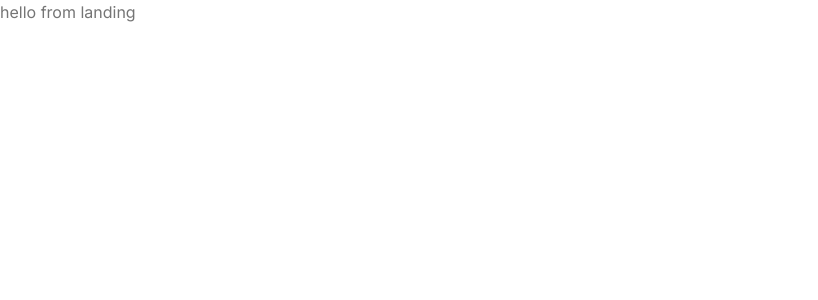
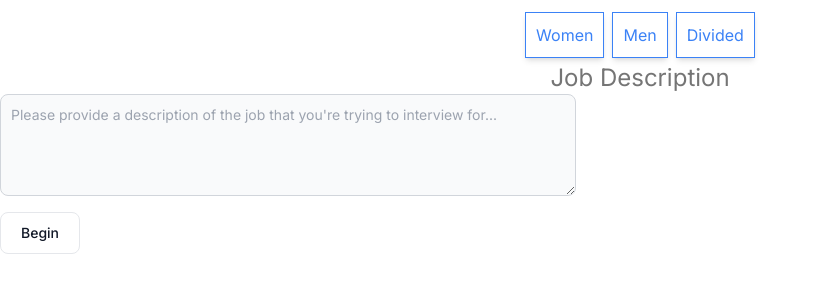
Before and after one commit to CaesarSaleh/GetHired.ai, a Next.js app in the folder frontend/: page /landing in a window 1280 px wide. Shown: the top 300 px of the page, without its empty margins (0-818 px from the left). Built offline with nearby package versions, Linux system fonts and the light colour scheme.

Commit message:
created diff pages

```diff
--- a/frontend/app/landing/page.js
+++ b/frontend/app/landing/page.js
@@ -1,15 +1,34 @@
-'use client'
-import { useRouter } from 'next/navigation'
-import React, {useEffect, useState} from 'react'
-// import { useAuth } from './context/AuthContext'
-
+"use client"
+import { useRouter } from 'next/navigation';
+import React, { useEffect, useState } from 'react';
 
 const Landing = () => {
+  return (
+    <div className="mydict">
+      <div className="flex flex-wrap mt-2 justify-center">
+        <label className="relative m-1">
+          <input type="radio" name="radio" defaultChecked className="hidden" />
+          <span className="block bg-white border border-blue-500 shadow-md transition duration-500 ease-in-out p-2.5 text-blue-500 focus:outline-none focus:border-blue-500 focus:ring focus:ring-blue-200 dark:bg-gray-700 dark:border-gray-600 dark:text-white dark:focus:ring-blue-500 dark:focus:border-blue-500">Women</span>
+        </label>
+        <label className="relative m-1">
+          <input type="radio" name="radio" className="hidden" />
+          <span className="block bg-white border border-blue-500 shadow-md transition duration-500 ease-in-out p-2.5 text-blue-500 focus:outline-none focus:border-blue-500 focus:ring focus:ring-blue-200 dark:bg-gray-700 dark:border-gray-600 dark:text-white dark:focus:ring-blue-500 dark:focus:border-blue-500">Men</span>
+        </label>
+        <label className="relative m-1">
+          <input type="radio" name="radio" className="hidden" />
+          <span className="block bg-white border border-blue-500 shadow-md transition duration-500 ease-in-out p-2.5 text-blue-500 focus:outline-none focus:border-blue-500 focus:ring focus:ring-blue-200 dark:bg-gray-700 dark:border-gray-600 dark:text-white dark:focus:ring-blue-500 dark:focus:border-blue-500">Divided</span>
+        </label>
+      </div>
+      <div className="mb-4">
+        <h3 htmlFor="message" className="text-center text-2xl">Job Description</h3>
+        <textarea id="message" rows="4" className="block p-2.5 w-[36rem] text-sm text-gray-900 bg-gray-50 rounded-lg border border-gray-300 focus:ring-blue-500 focus:border-blue-500 dark:bg-gray-700 dark:border-gray-600 dark:placeholder-gray-400 dark:text-white dark:focus:ring-blue-500 dark:focus:border-blue-500" placeholder="Please provide a description of the job that you're trying to interview for..."></textarea>
+      </div>
 
-  return (
-<div>
-<p>hello from landing</p>
-</div>  );
-}
+      <div>
+        <button className="py-2.5 px-5 text-sm font-medium text-gray-900 focus:outline-none bg-white rounded-lg border border-gray-200 hover:bg-gray-100 hover:text-blue-700 focus:z-10 focus:ring-4 focus:ring-gray-200 dark:focus:ring-gray-700 dark:bg-gray-800 dark:text-gray-400 dark:border-gray-600 dark:hover:text-white dark:hover:bg-gray-700">Begin</button>
+      </div>
+    </div>
+  );
+};
 
-export default Landing
+export default Landing;
--- a/frontend/app/login.js
+++ b/frontend/app/login.js
@@ -35,7 +35,7 @@ const Login = () => {
             <div className="mt-10 sm:mx-auto sm:w-full sm:max-w-sm">
                 <form className="space-y-6" action="#" method="POST">
                 <div>
-                    <label className="block text-sm font-medium leading-6 text-757575 text-[#757575]">Email address</label>
+                    <label className="block text-sm font-medium leading-6 text-757575 text-[#757575]">Email Address</label>
                     <div className="mt-2">
                     <input id="email" onChange={(e) =>
               setData({
--- a/frontend/app/setup/page.js
+++ /dev/null
@@ -1,15 +0,0 @@
-'use client'
-import { useRouter } from 'next/navigation'
-import React, {useEffect, useState} from 'react'
-// import { useAuth } from './context/AuthContext'
-
-
-const Setup = () => {
-
-  return (
-<div>
-<p>hello from setup</p>
-</div>  );
-}
-
-export default Setup
```
